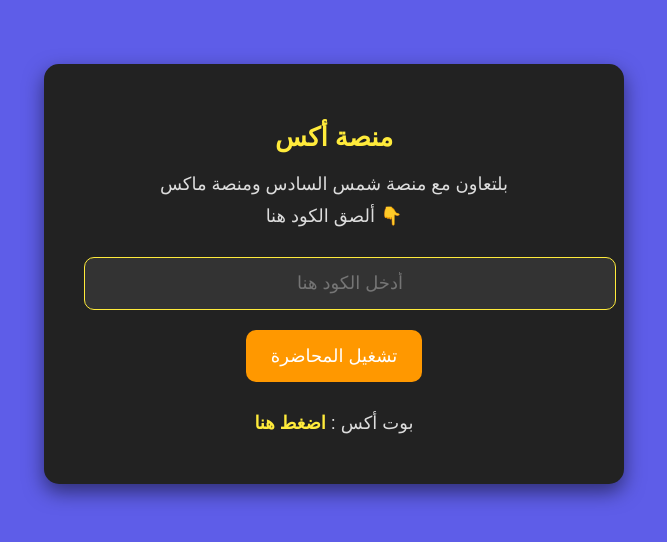
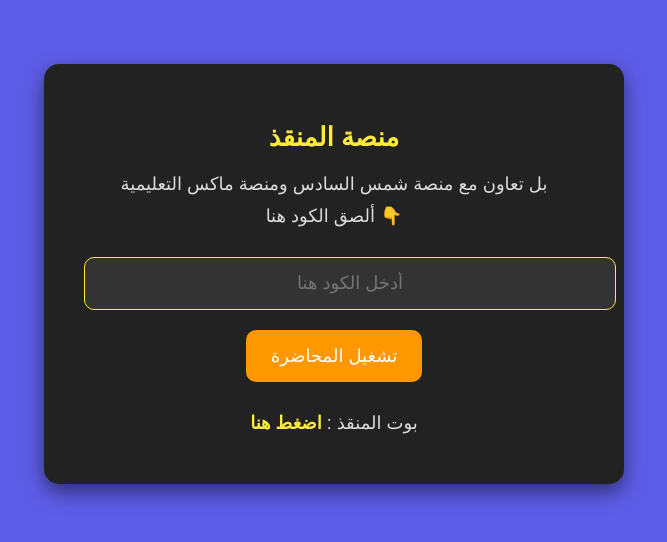
Before and after one commit to maneresp/hs, a plain HTML site: page index.html in a window 1280 px wide. Shown: the part 126-668 px from the top of the page, without its empty margins (306-973 px from the left). Drawn offline with Linux system fonts and the light colour scheme.

Commit message:
Update index.html

```diff
--- a/index.html
+++ b/index.html
@@ -85,13 +85,13 @@
 </head>
 <body>
     <div class="container">
-        <h1>منصة أكس</h1>
-        <p>بلتعاون مع منصة شمس السادس ومنصة ماكس</p>
+        <h1>منصة المنقذ</h1>
+        <p>بل تعاون مع منصة شمس السادس ومنصة ماكس التعليمية</p>
         <p>ألصق الكود هنا 👇</p>
         <input type="text" id="codeInput" placeholder="أدخل الكود هنا">
         <button onclick="redirectToDecodedUrl()">تشغيل المحاضرة</button>
         <div class="footer">
-            <p>بوت أكس : <a href="https://t.me/X_platformBot" target="_blank">اضغط هنا</a></p>
+            <p>بوت المنقذ : <a href="https://t.me/X_platformBot" target="_blank">اضغط هنا</a></p>
         </div>
     </div>
 
```
